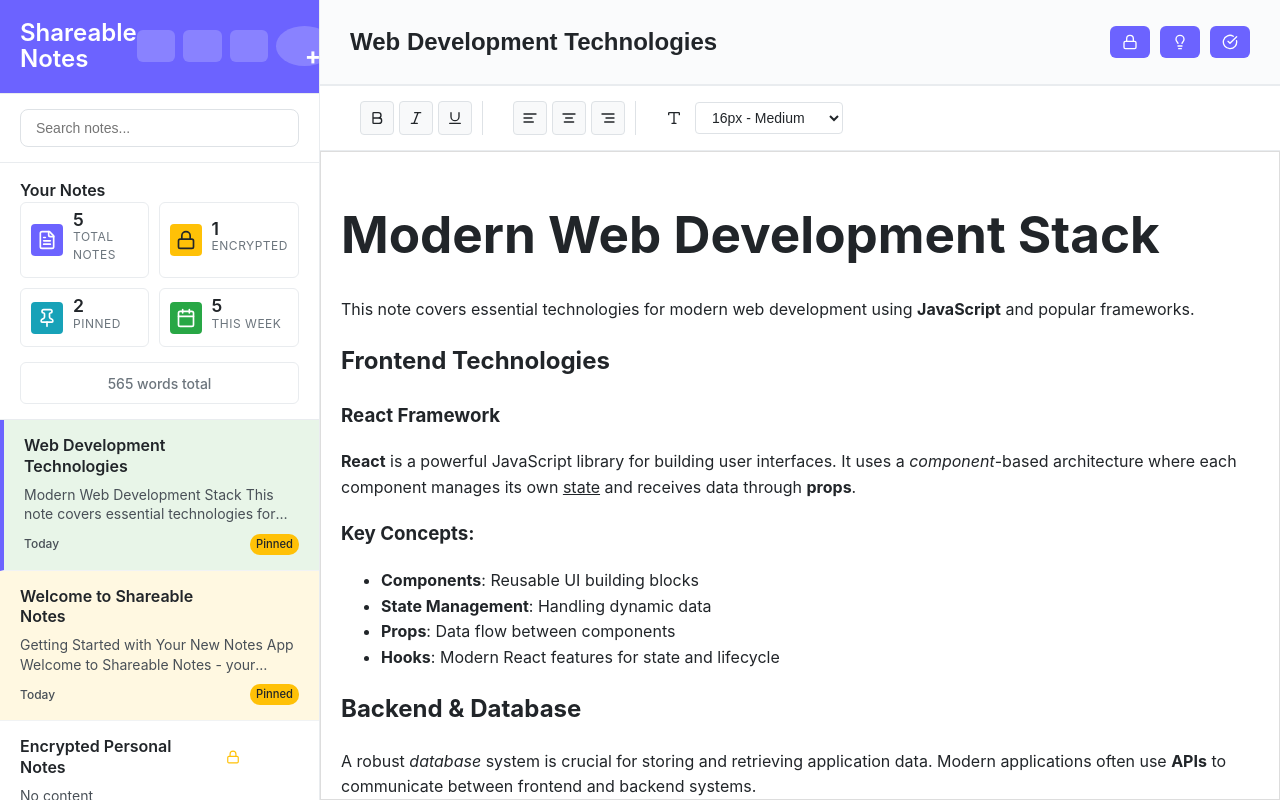
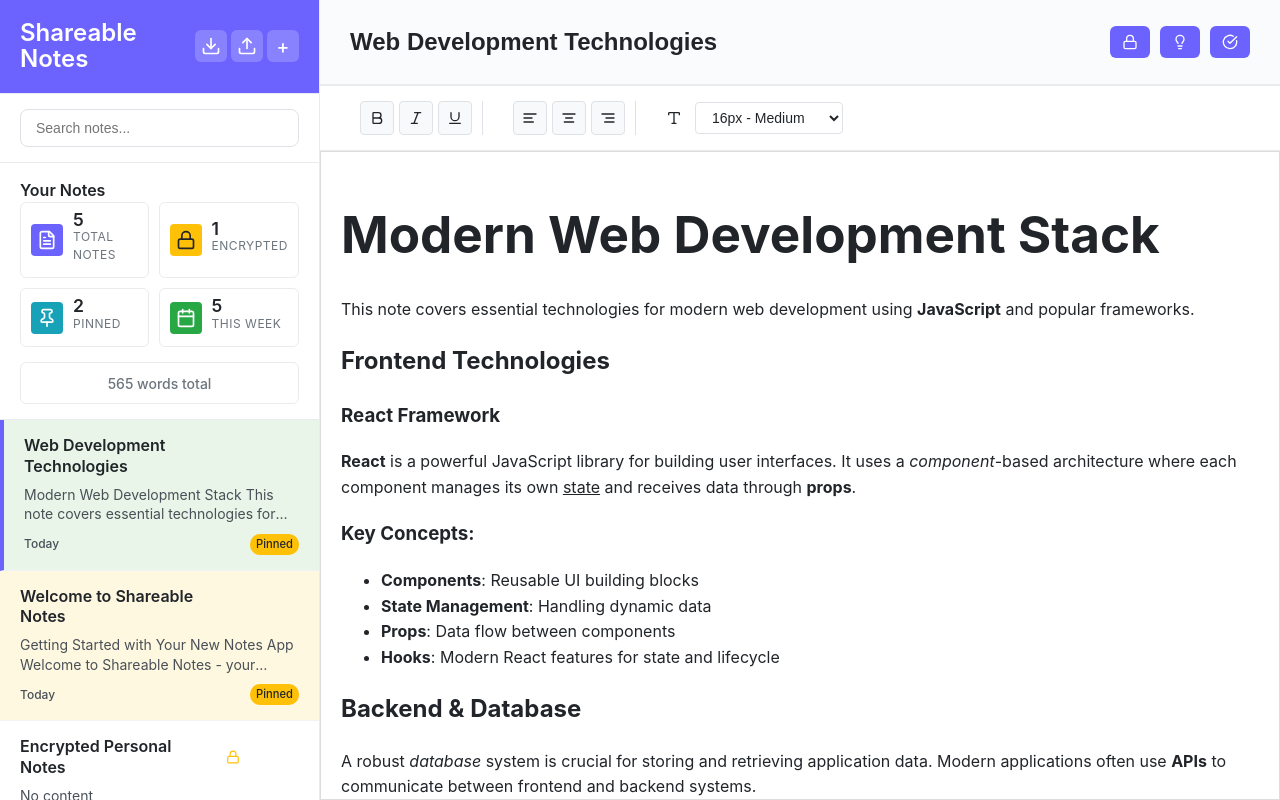
Before and after one commit to hemaxpatel/Shareable-Notes, a React (Vite) app: page / in a window 1280 px wide. Built offline with nearby package versions, Linux system fonts and the light colour scheme.

Commit message:
refactor: adjust button sizes and styles for improved UI consistency

```diff
--- a/src/components/NotesApp.css
+++ b/src/components/NotesApp.css
@@ -31,14 +31,19 @@
 
 .header-actions {
   display: flex;
+  gap: 4px; /* or even 2px for tighter look */
+  align-items: center;
+}
+
+/* .icon-group {
+  display: flex;
   gap: 8px;
   align-items: center;
-}
+} */
 
 .action-btn {
   background-color: rgba(255, 255, 255, 0.2);
   border: none;
-  color: white;
   width: 32px;
   height: 32px;
   border-radius: 6px;
@@ -46,8 +51,10 @@
   display: flex;
   align-items: center;
   justify-content: center;
+  font-size: 1.2rem; /* allows '+' to center cleanly */
+  color: white;
+  padding: 0;
   transition: background-color 0.2s;
-  font-size: 16px;
 }
 
 .action-btn:hover {
@@ -55,11 +62,13 @@
 }
 
 .action-btn svg {
-  color: white;
+  stroke: white;
+  fill: none;
 }
 
-.new-note-btn {
-  background-color: rgba(255, 255, 255, 0.2);
+/* .new-note-btn {
+  margin-left: auto;
+  background-color: rgba(255, 255, 255, 0.25);
   border: none;
   color: white;
   width: 40px;
@@ -69,11 +78,14 @@
   font-weight: bold;
   cursor: pointer;
   transition: background-color 0.2s;
+  display: flex;
+  align-items: center;
+  justify-content: center;
 }
 
 .new-note-btn:hover {
-  background-color: rgba(255, 255, 255, 0.3);
-}
+  background-color: rgba(255, 255, 255, 0.35);
+} */
 
 .search-container {
   padding: 15px 20px;
--- a/src/components/NotesApp.jsx
+++ b/src/components/NotesApp.jsx
@@ -107,18 +107,18 @@ const NotesApp = () => {
               onClick={handleExport}
               title="Export Notes"
             >
-              <Download size={16} />
+              <Download size={20} />
             </button>
             <button
               className="action-btn"
               onClick={handleImportClick}
               title="Import Notes"
             >
-              <Upload size={16} />
+              <Upload size={20} />
             </button>
-            <HelpModal />
+            {/* <HelpModal /> */}
             <button
-              className="new-note-btn"
+              className="action-btn"
               onClick={handleCreateNote}
               title="Create New Note"
             >
```
